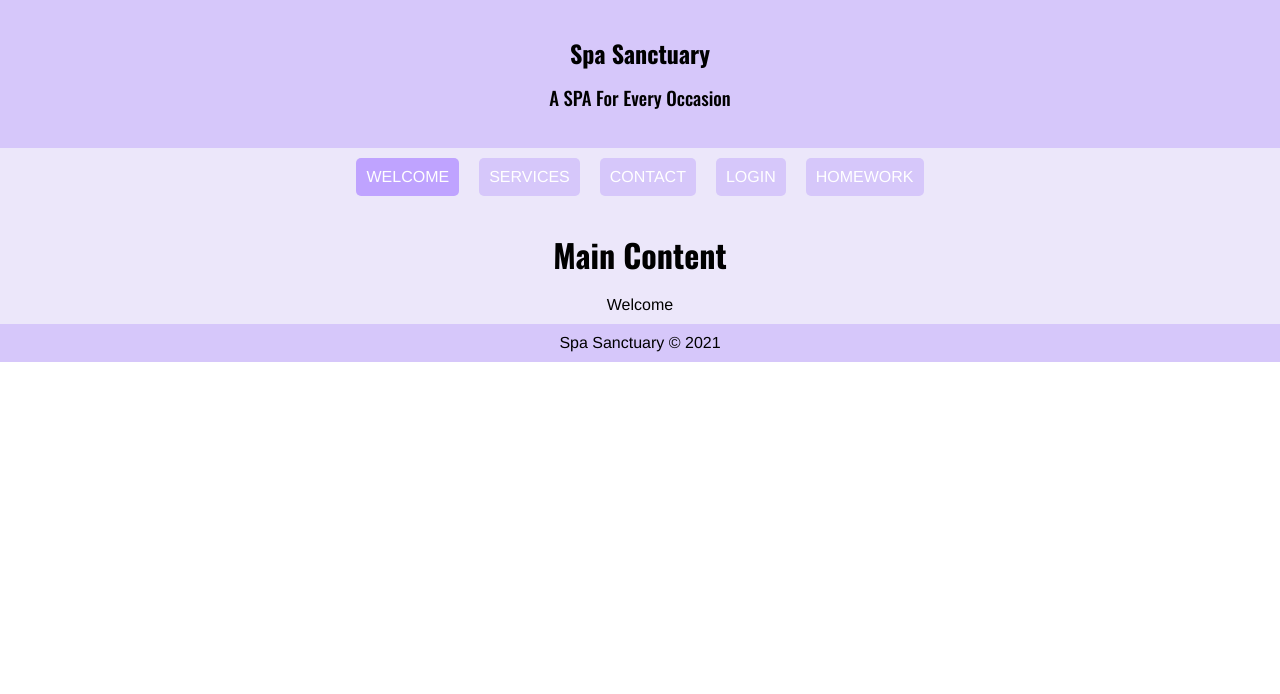
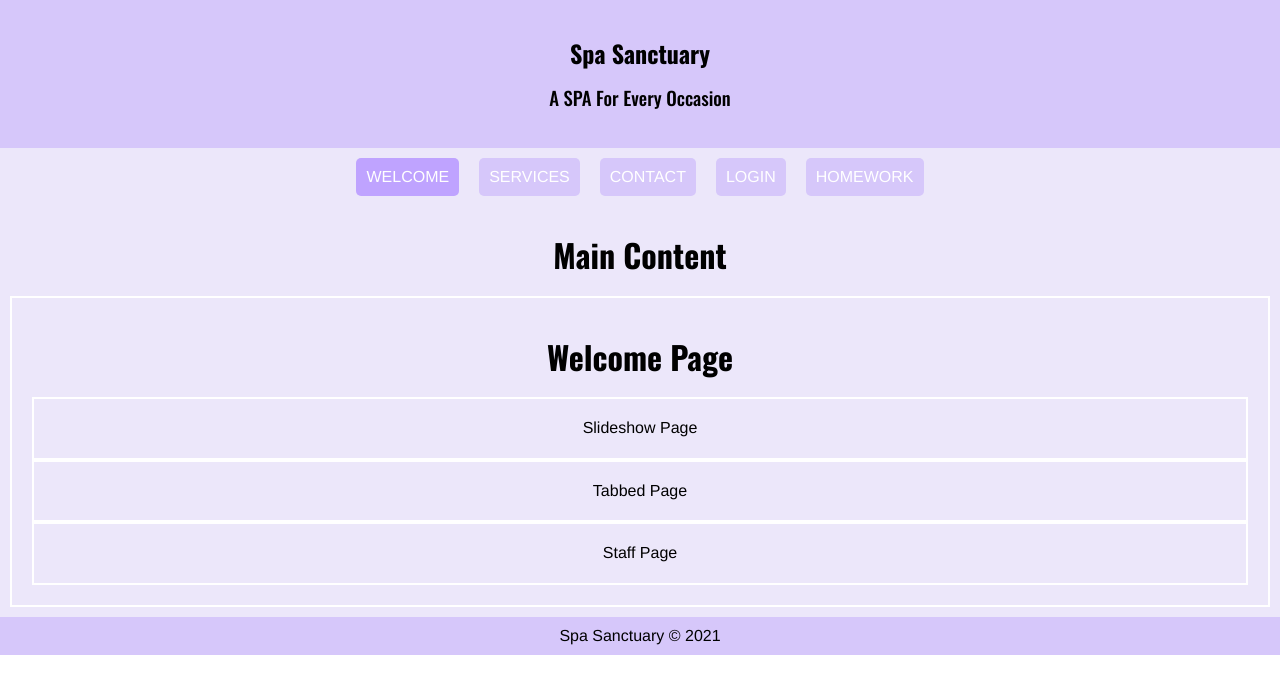
Before and after one commit to cpollock911/uclax-web1-summer21, a React (Create React App) app: page / in a window 1280 px wide. Shown: the top 694 px of the page. Built offline with nearby package versions, Linux system fonts and the light colour scheme.

Commit message:
Added Essay 4 and Essay Question 5

```diff
--- a/src/React/Homework/Homework.jsx
+++ b/src/React/Homework/Homework.jsx
@@ -71,8 +71,28 @@ const Homework = () => {
                 number={ 4 }
                 question='What is the difference between Web Designer, Front End Developer and Back End Developer?'
             >
-                <h3>Web Designer, Front End Developer, and Back End Developer</h3>
-
+                <h3>Web Designer, Front-End Developer, and Back-End Developer</h3>
+                <p>
+                Web designers, front-end developers, and back-end developers all play varying roles when dealing with their coding developments. Furthermore, each position focuses on different tasks when it comes to web development.  In this essay, I will be discussing the main differences between the three job titles and how they come into play.
+                </p>
+                <p>
+                A web designer's primary role is creating a user interface that is both aesthetically pleasing and user-friendly.  This position focuses on building web pages that consider the brand's aesthetic and its overall userbase.  For instance, if a financial calculator company were selling its product to a financial institution, the web designer would want to outfit the calculators to match the aesthetic of the financial institution's website. In addition, they would focus on the overall aesthetic through fonts, colors, layouts, and images.  Web designers also need to consider who the audience is when developing their pages.  For instance, if you had an older clientele, you would want to have a website that has an easy-to-read font, fewer images, and more text.
+                </p>
+                <p>
+                Front-end web developers will produce HTML, CSS, and JS for a web page or application to interact directly with the client.  This position completely differs from a web designer.  While web designers focus on the aesthetic and functionality of the site or application, a front-end developer will create the graphical interface through code. In addition, front-end developers will allow people to utilize these interfaces through web browsers, headless browsers, webviews, and native from web tech.  For example, React can create native applications without using web engines and be considered newer web technology.  Front-end developers are essential because they implement the strategy from the web designers to bring the project to life.
+                </p>
+                <p>
+                Back-end developers focus on building and maintaining the technology needed to power the client-side websites produced by web designers and front-end developers.  Back-end components refer to components like the server, application, database, API, and data and application integration, which powers the website. In addition, these developers will focus on creating a stable connection between the user and the website or web application.
+                </p>
+                <p>
+                Web designers, front-end developers, and back-end developers all play fundamental roles in website and application development.  Each position must collaborate to maintain the existence and branding of their project.  Web designers will create the overall look of the application or website through font, color, imagery, and layouts.  Front-end developers will implement this vision through HTML, CSS, and JS to create client-side interaction.  Finally, back-end developers will maintain these applications or websites through creating and maintaining servers, databases, APIs, and data and application integration.
+                </p>
+            </Essay>
+            <Essay
+                number={ 5 }
+                question='Distinguish the difference between Site Relative, Document Relative, and Absolute Paths.'
+            >
+                <h3>Site Relative, Document Relative, and Absolute Paths</h3>
             </Essay>
         </div>
     );
--- a/src/React/Layout/Main.jsx
+++ b/src/React/Layout/Main.jsx
@@ -1,6 +1,11 @@
 import React from 'react';
 import styled from 'styled-components';
 import { Switch, Route } from 'react-router-dom';
+
+import Welcome from '../Pages/Welcome/Welcome.jsx';
+import Contact from '../Pages/Contact/Contact.jsx';
+import Login from '../Pages/Login/Login.jsx';
+import Services from '../Pages/Services/Services.jsx';
 
 import Homework from '../Homework/Homework.jsx';
 
@@ -13,7 +18,7 @@ const Main = () => {
                    Services
                 </Route>
                 <Route path='/contact'>
-                   Contact
+                   <Contact />
                 </Route>
                 <Route path='/login'>
                    Login
@@ -22,7 +27,7 @@ const Main = () => {
                    <Homework />
                 </Route>
                 <Route path='/'>
-                   Welcome
+                   <Welcome />
                 </Route>
            </Switch>
         </MainStyled>
@@ -35,4 +40,9 @@ const MainStyled = styled.main`
     background-color: #ece7fa;
     padding: 10px;
     text-align: center;
+
+    div {
+       border: solid 2px white;
+       padding: 20px;
+    }
 `;
--- /dev/null
+++ b/src/React/Pages/Contact/Contact.jsx
@@ -0,0 +1,26 @@
+import React from 'react';
+import styled from 'styled-components';
+
+import Info from './Info/Info.jsx';
+import Map from './Map/Map.jsx';
+import ContactForm from './ContactForm/ContactForm.jsx';
+
+const Contact = () => {
+
+    return (
+        <ContactStyled className='Contact'>
+            <h1>Contact Page</h1>
+
+            <Info />
+            <ContactForm />
+            <Map />
+
+        </ContactStyled>
+    );
+}
+
+export default Contact;
+
+const ContactStyled = styled.div`
+
+`;
--- /dev/null
+++ b/src/React/Pages/Contact/ContactForm/ContactForm.jsx
@@ -0,0 +1,17 @@
+import React from 'react';
+import styled from 'styled-components';
+
+const ContactForm = () => {
+
+    return (
+        <ContactFormStyled className='ContactForm'>
+            ContactForm Page
+        </ContactFormStyled>
+    );
+}
+
+export default ContactForm;
+
+const ContactFormStyled = styled.div`
+
+`;
--- /dev/null
+++ b/src/React/Pages/Contact/Info/Info.jsx
@@ -0,0 +1,17 @@
+import React from 'react';
+import styled from 'styled-components';
+
+const Info = () => {
+
+    return (
+        <InfoStyled className='Info'>
+            Info Page
+        </InfoStyled>
+    );
+}
+
+export default Info;
+
+const InfoStyled = styled.div`
+
+`;
--- /dev/null
+++ b/src/React/Pages/Contact/Map/Map.jsx
@@ -0,0 +1,17 @@
+import React from 'react';
+import styled from 'styled-components';
+
+const Map = () => {
+
+    return (
+        <MapStyled className='Map'>
+            Map Page
+        </MapStyled>
+    );
+}
+
+export default Map;
+
+const MapStyled = styled.div`
+
+`;
--- /dev/null
+++ b/src/React/Pages/Login/Login.jsx
@@ -0,0 +1,17 @@
+import React from 'react';
+import styled from 'styled-components';
+
+const Login = () => {
+
+    return (
+        <LoginStyled className='Login'>
+            Login Page
+        </LoginStyled>
+    );
+}
+
+export default Login;
+
+const LoginStyled = styled.div`
+
+`;
--- /dev/null
+++ b/src/React/Pages/Services/Services.jsx
@@ -0,0 +1,17 @@
+import React from 'react';
+import styled from 'styled-components';
+
+const Services = () => {
+
+    return (
+        <ServicesStyled className='Services'>
+            Services Page
+        </ServicesStyled>
+    );
+}
+
+export default Services;
+
+const ServicesStyled = styled.div`
+
+`;
--- /dev/null
+++ b/src/React/Pages/Welcome/Slideshow/Slideshow.jsx
@@ -0,0 +1,17 @@
+import React from 'react';
+import styled from 'styled-components';
+
+const Slideshow = () => {
+
+    return (
+        <SlideshowStyled className='Slideshow'>
+            Slideshow Page
+        </SlideshowStyled>
+    );
+}
+
+export default Slideshow;
+
+const SlideshowStyled = styled.div`
+
+`;
--- /dev/null
+++ b/src/React/Pages/Welcome/Staff/Staff.jsx
@@ -0,0 +1,17 @@
+import React from 'react';
+import styled from 'styled-components';
+
+const Staff = () => {
+
+    return (
+        <StaffStyled className='Staff'>
+            Staff Page
+        </StaffStyled>
+    );
+}
+
+export default Staff;
+
+const StaffStyled = styled.div`
+
+`;
--- /dev/null
+++ b/src/React/Pages/Welcome/Tabbed/Tabbed.jsx
@@ -0,0 +1,17 @@
+import React from 'react';
+import styled from 'styled-components';
+
+const Tabbed = () => {
+
+    return (
+        <TabbedStyled className='Tabbed'>
+            Tabbed Page
+        </TabbedStyled>
+    );
+}
+
+export default Tabbed;
+
+const TabbedStyled = styled.div`
+
+`;
--- /dev/null
+++ b/src/React/Pages/Welcome/Welcome.jsx
@@ -0,0 +1,25 @@
+import React from 'react';
+import styled from 'styled-components';
+
+import Slideshow from './Slideshow/Slideshow.jsx';
+import Tabbed from './Tabbed/Tabbed.jsx';
+import Staff from './Staff/Staff.jsx';
+
+const Welcome = () => {
+
+    return (
+        <WelcomeStyled className='Welcome'>
+            <h1>Welcome Page</h1>
+
+            <Slideshow />
+            <Tabbed />
+            <Staff />
+        </WelcomeStyled>
+    );
+}
+
+export default Welcome;
+
+const WelcomeStyled = styled.div`
+
+`;
```
